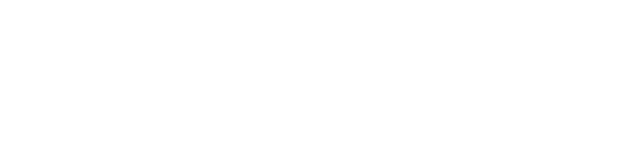
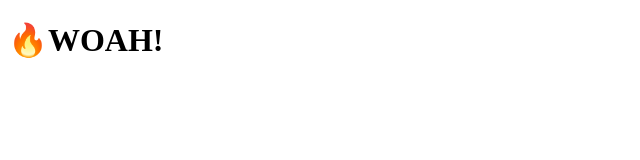
Before and after one commit to AbdurasulovSardor/mouse-shadow, a plain HTML site: page index.html in a window 1280 px wide. Shown: the whole page, without its empty margins (0-640 px from the left). Drawn offline with Linux system fonts and the light colour scheme.

Commit message:
added html tags

```diff
--- a/index.html
+++ b/index.html
@@ -7,6 +7,9 @@
     <title>Mouse Shadow</title>
   </head>
   <body>
+    <div class="hero">
+      <h1 contenteditable>🔥WOAH!</h1>
+    </div>
 
     <script src="script.js"></script>
   </body>
```
